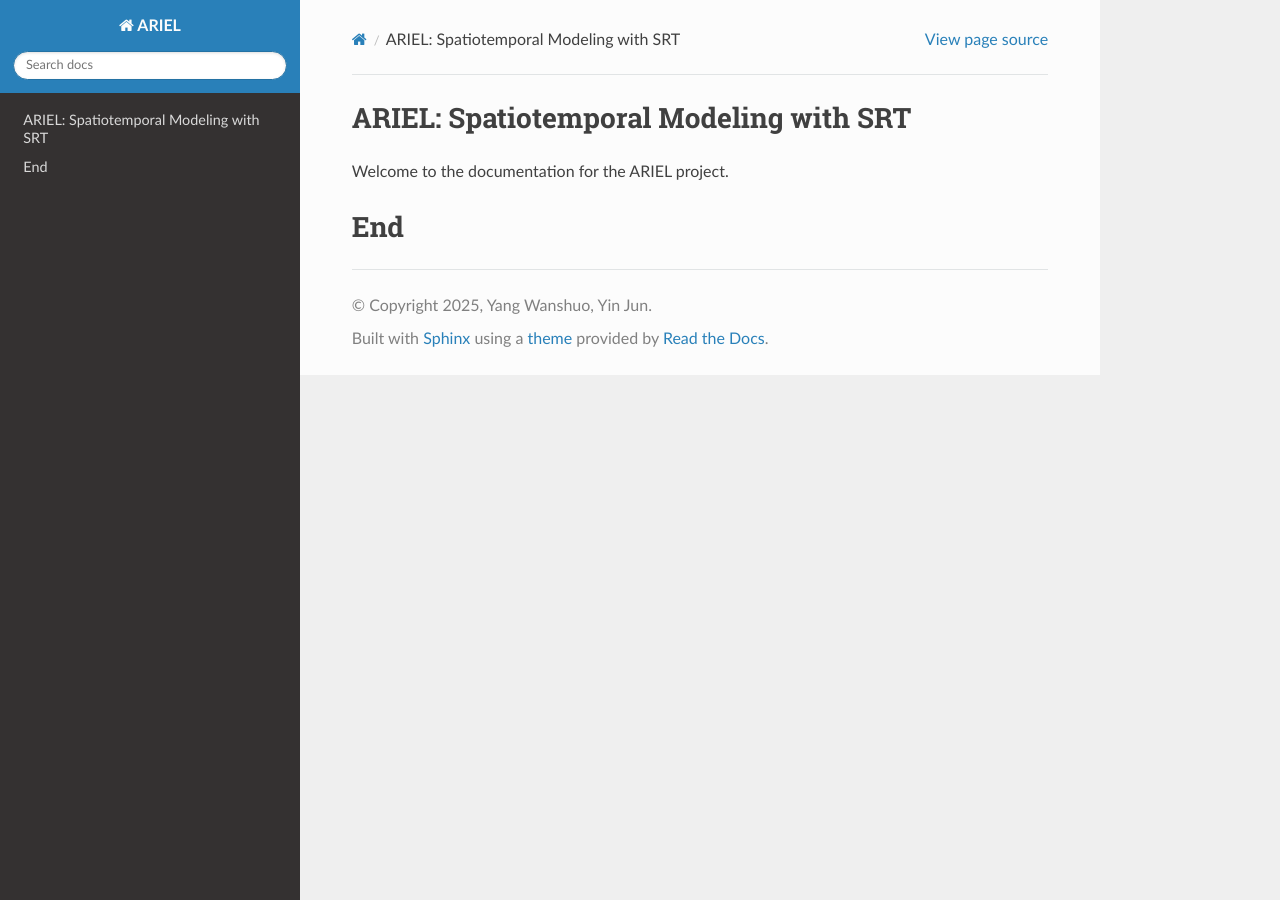
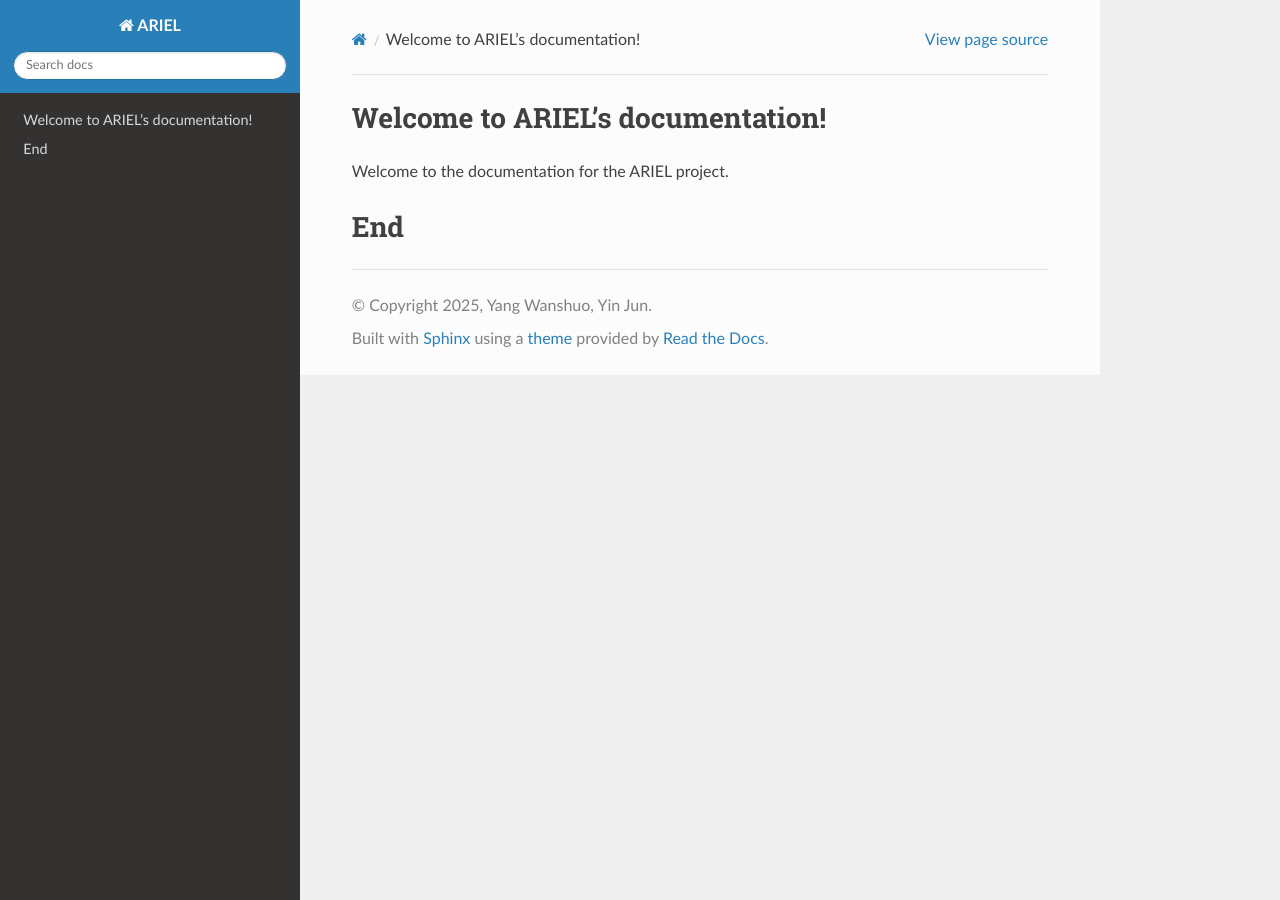
Before and after one commit to shilab-ecnu/ARIEL, a Sphinx documentation site: the page built from docs/source/index.rst, in a window 1280 px wide. Built offline with Sphinx 7.4.7 and the Read the Docs theme 3.1.0, drawn with Linux system fonts in a browser that asks for light colours; pages that are not in the unit, such as notebooks, are missing from menus.

```diff
--- a/docs/source/index.rst
+++ b/docs/source/index.rst
@@ -1,4 +1,4 @@
-ARIEL: Spatiotemporal Modeling with SRT
+Welcome to ARIEL’s documentation!
 =======================================
 
 Welcome to the documentation for the ARIEL project.
@@ -13,5 +13,6 @@
    hippocampus.ipynb
 
 
+
 End
 =======================================
```
Also changed, not shown: docs/requirements.txt (+12 -0 lines), README.md (renamed from README.rst).
